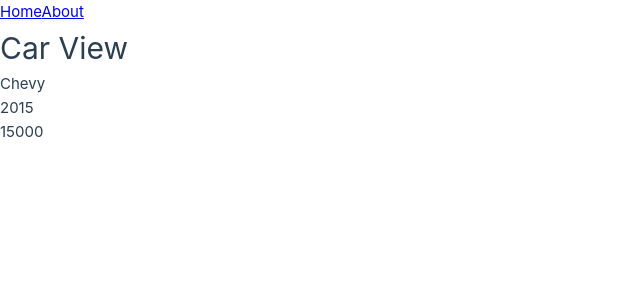
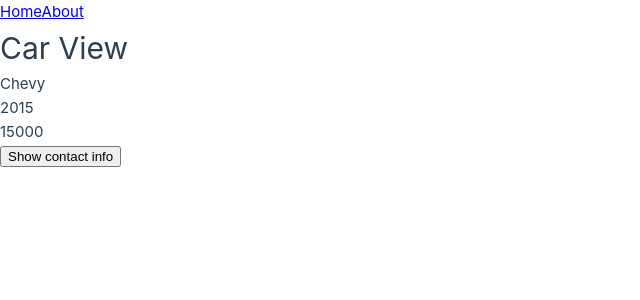
Before and after one commit to ark948/vue-tutorial01, a Vue app in the folder RouterVueLearning/: page /cars/1 in a window 1280 px wide. Shown: the top 300 px of the page, without its empty margins (0-640 px from the left). Built offline with nearby package versions, Linux system fonts and the light colour scheme.

Commit message:
Navigating using a Router object

```diff
--- a/RouterVueLearning/src/views/CarView.vue
+++ b/RouterVueLearning/src/views/CarView.vue
@@ -1,10 +1,14 @@
 <script setup>
-    import { useRoute, RouterView } from 'vue-router';
+    // impoprts
+    import { useRoute, useRouter, RouterView } from 'vue-router';
     import cars from "../data/cars.json";
 
+    // composables
     const route = useRoute(); // access the current route
-    const car = cars.find(c => c.id === parseInt(route.params.id));
+    const router = useRouter(); // a router object, used to adjust url path
 
+    const carId = parseInt(route.params.id);
+    const car = cars.find(c => c.id === carId);
 </script>
 
 <template>
@@ -14,6 +18,7 @@
         <p>{{ car.year }}</p>
         <p>{{ car.price }}</p>
         <!-- this RouterView will this component to render all children routes of this component -->
+        <button @click="router.push(`/cars/${carId}/contact`)">Show contact info</button>
         <RouterView />
     </div>
 </template>
```
Also changed, not shown: 1 other file (tests, documents, lock files or other folders).
